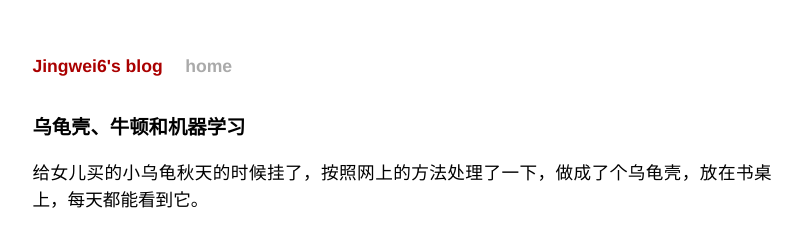
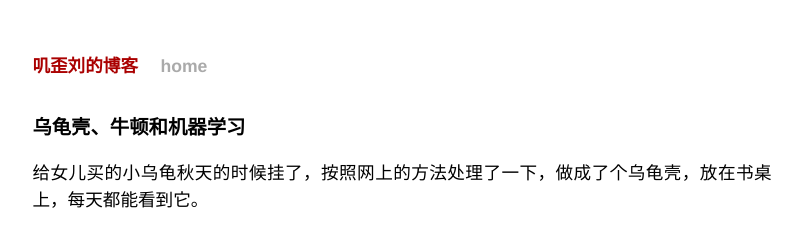
Before and after one commit to jingwei6/blog, a Jekyll site: the page built from _posts/2014-01-11-tortoise.markdown, in a window 1280 px wide. Shown: the top 229 px of the page, without its empty margins (238-1041 px from the left). Built offline with Jekyll 4.4.1, drawn with Linux system fonts in a browser that asks for light colours; Markdown is read by kramdown in place of the engine named in the settings; comment, search, counter and statistics services are not loaded.

Commit message:
Change title in pages

```diff
--- a/_layouts/default.html
+++ b/_layouts/default.html
@@ -29,7 +29,7 @@ document.write(unescape("%3Cscript src='" + _bdhmProtocol + "hm.baidu.com/h.js%3
 
 <div class="site">
   <div class="title">
-    <a href="/">Jingwei6's blog</a>
+    <a href="/">叽歪刘的博客</a>
     <a class="extra" href="/">home</a>
   </div>
 
```
